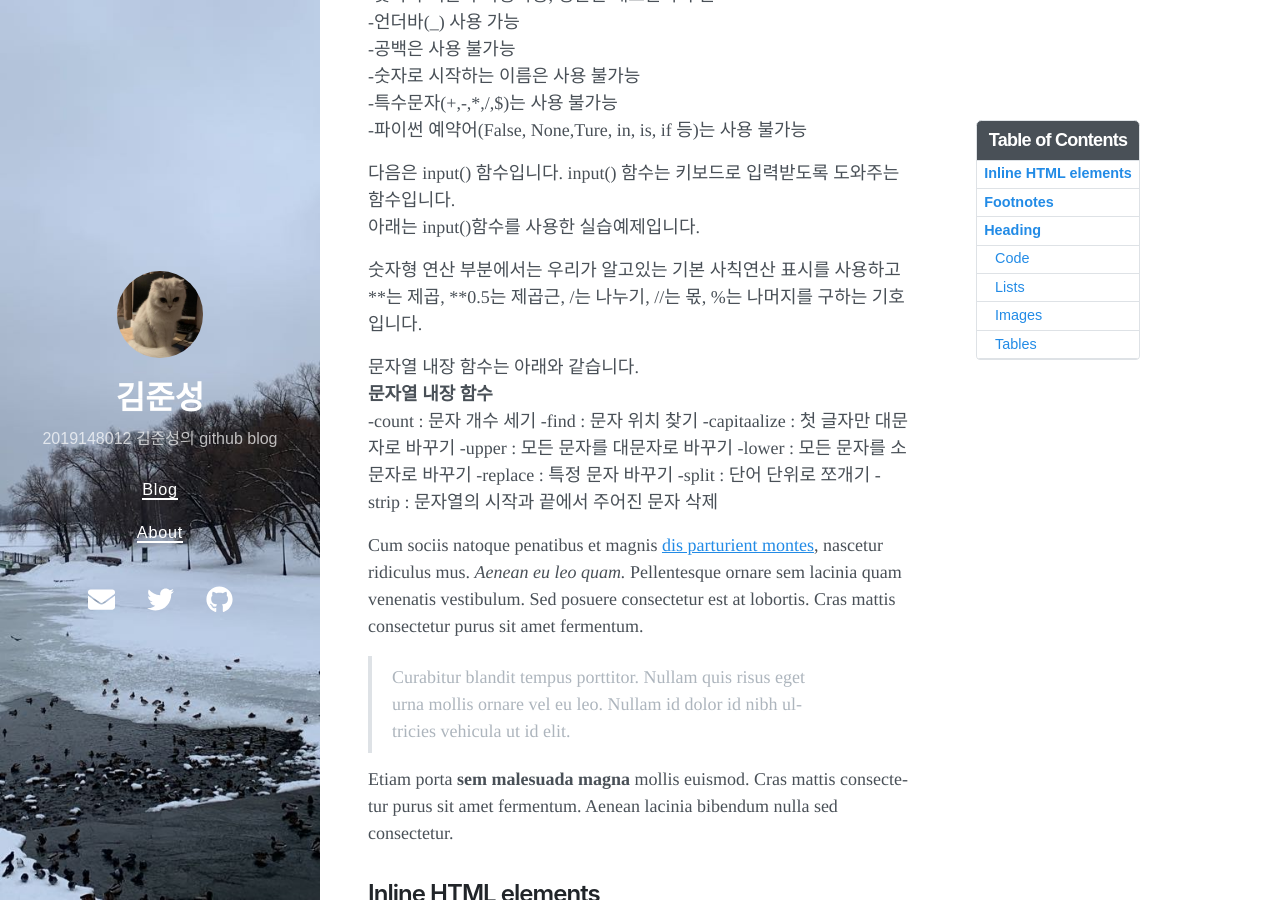
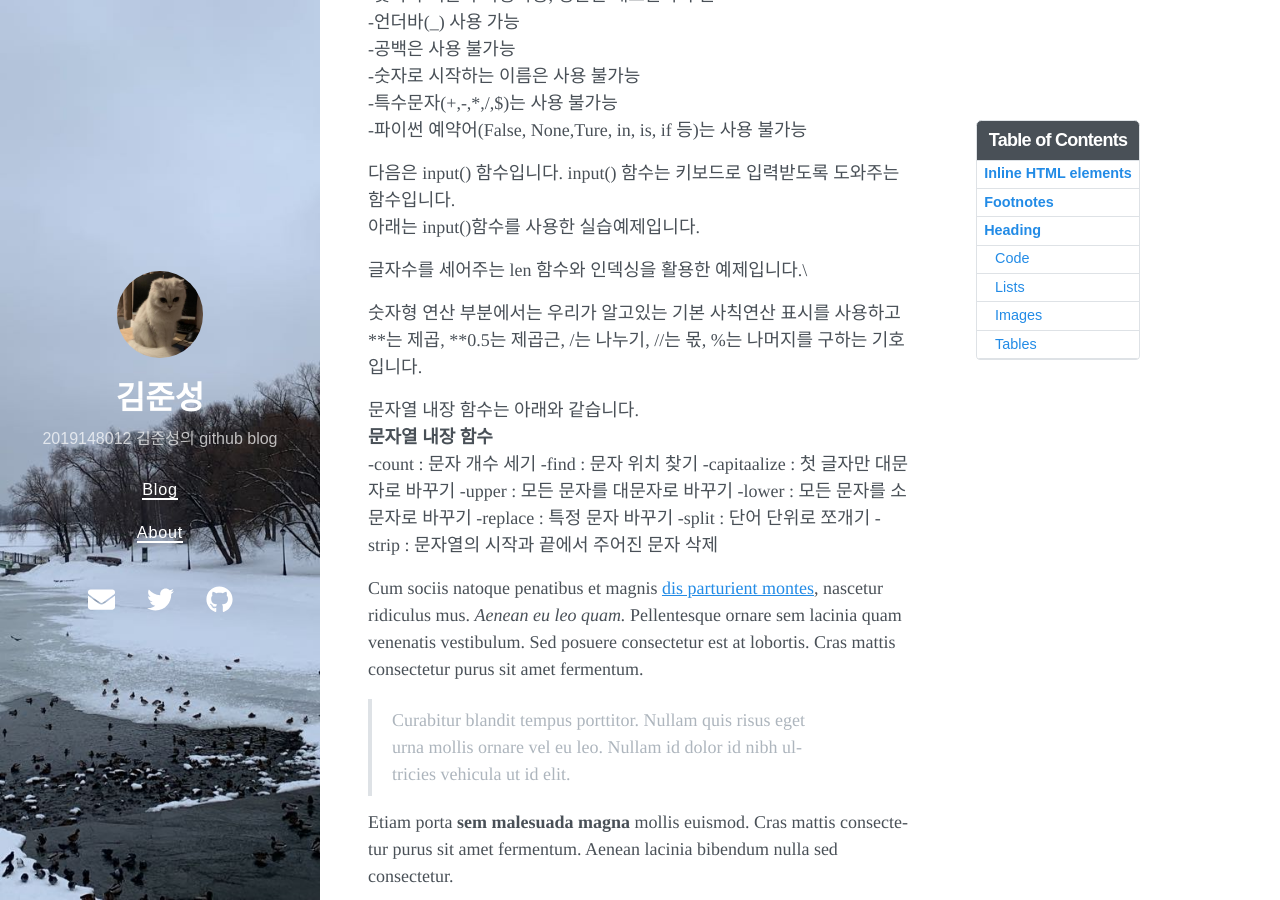
Before and after one commit to j-s-eee/j-s-eee, a Jekyll site: the page built from _posts/2020-09-29-welcome-to-not-pure-poole.md, in a window 1280 px wide and 900 px high, scrolled down 386 px. Built offline with Jekyll 4.4.1, drawn with Linux system fonts in a browser that asks for light colours; nearby versions of some CDN libraries.

Commit message:
Update 2020-09-29-welcome-to-not-pure-poole.md

```diff
--- a/_posts/2020-09-29-welcome-to-not-pure-poole.md
+++ b/_posts/2020-09-29-welcome-to-not-pure-poole.md
@@ -22,6 +22,7 @@ toc:  true
 다음은 input() 함수입니다. input() 함수는 키보드로 입력받도록 도와주는 함수입니다.\
 아래는 input()함수를 사용한 실습예제입니다.
 
+글자수를 세어주는 len 함수와 인덱싱을 활용한 예제입니다.\
 
 
 숫자형 연산 부분에서는 우리가 알고있는 기본 사칙연산 표시를 사용하고\
@@ -37,6 +38,9 @@ toc:  true
  -replace : 특정 문자 바꾸기
  -split : 단어 단위로 쪼개기
  -strip : 문자열의 시작과 끝에서 주어진 문자 삭제
+
+
+
 
 
 
```
